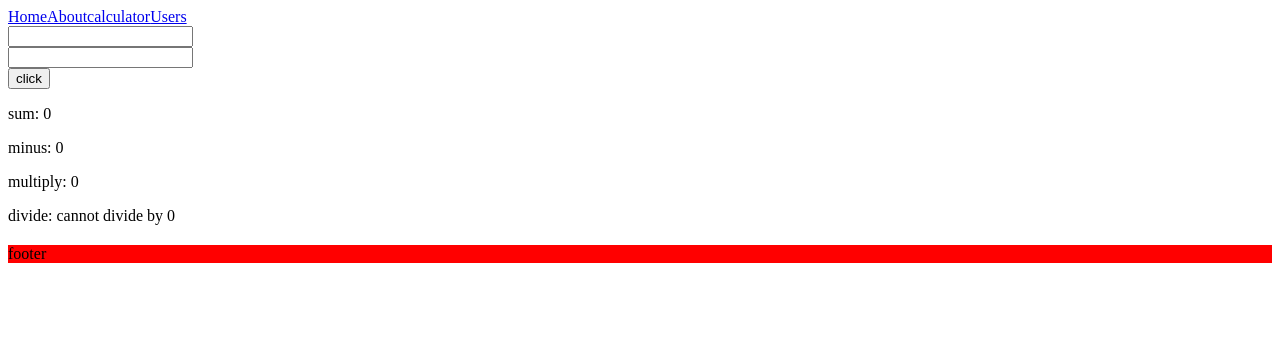
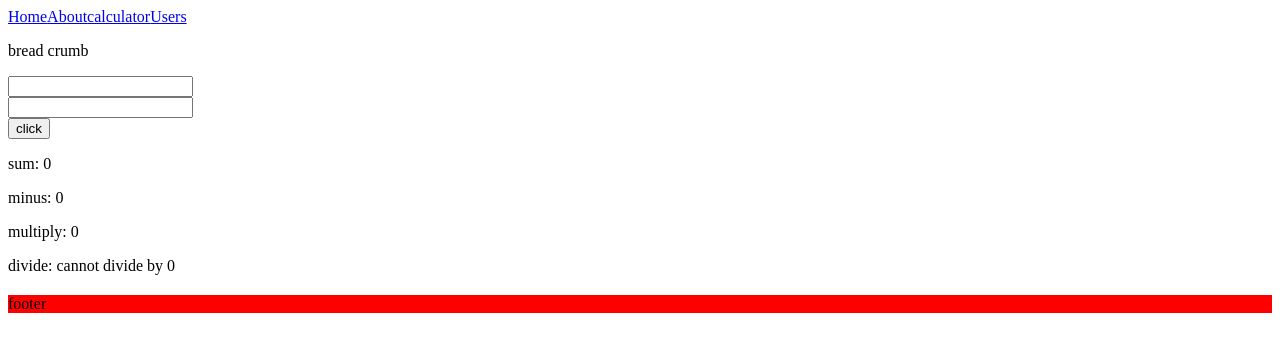
Before and after one commit to ruslaRuslan/react-for-me6, a React (Vite) app: page /calculator in a window 1280 px wide. Shown: the top 352 px of the page. Built offline with nearby package versions, Linux system fonts and the light colour scheme.

Commit message:
PageContainer calculator-a elave etdik

```diff
--- a/src/components/Calculator.jsx
+++ b/src/components/Calculator.jsx
@@ -1,13 +1,14 @@
 import React, { useState } from "react";
 import Header from "./Header";
 import Footer from "./Footer";
+import PageContainer from "./PageContainer";
 
 const Calculator = ({}) => {
   const [claculator, setClaculator] = useState(0);
   const [claculator2, setClaculator2] = useState(0);
   return (
     <>
-      <Header />
+      <PageContainer>
         <div>
           <input
             type="text"
@@ -42,10 +43,12 @@ const Calculator = ({}) => {
           <p>multiply: {claculator * claculator2}</p>
           <p>
             divide:{" "}
-          {claculator2 === 0 ? "cannot divide by 0" : claculator / claculator2}
+            {claculator2 === 0
+              ? "cannot divide by 0"
+              : claculator / claculator2}
           </p>
         </div>
-      <Footer />
+      </PageContainer>
     </>
   );
 };
--- a/src/components/PageContainer/index.jsx
+++ b/src/components/PageContainer/index.jsx
@@ -1,12 +1,15 @@
+import Footer from "../Footer";
+import Header from "../Header";
 
-const PageContainer = ({children}) => {
+const PageContainer = ({ children }) => {
   return (
     <>
       <Header />
+      <p>bread crumb</p>
       <div>{children}</div>
       <Footer />
     </>
-  )
-}
+  );
+};
 
 export default PageContainer;
--- a/src/components/page/About/index.jsx
+++ b/src/components/page/About/index.jsx
@@ -1,13 +1,12 @@
 import Footer from "../../Footer";
 import Header from "../../Header";
+import PageContainer from "../../PageContainer";
 
 const About = ({}) => {
   return (
-    <div>
-      <Header />
+    <PageContainer>
       I'm about page
-      <Footer />
-    </div>
+    </PageContainer>
   );
 };
 
--- a/src/components/page/Home/index.jsx
+++ b/src/components/page/Home/index.jsx
@@ -1,5 +1,4 @@
-import Footer from "../../Footer";
-import Header from "../../Header";
+import PageContainer from "../../PageContainer";
 const Home = ({}) => {
   return (
     <PageContainer>
```
Lines whose indentation alone changed are shown as unchanged.
